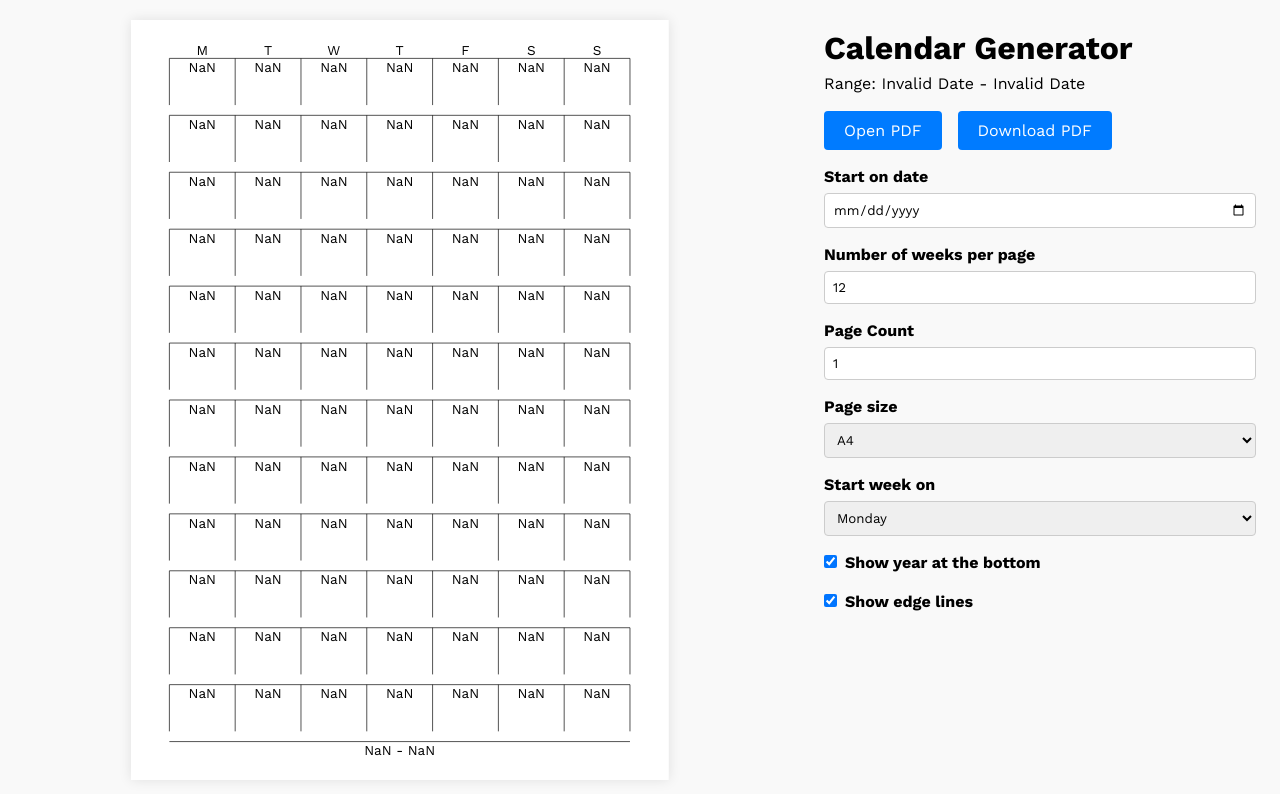
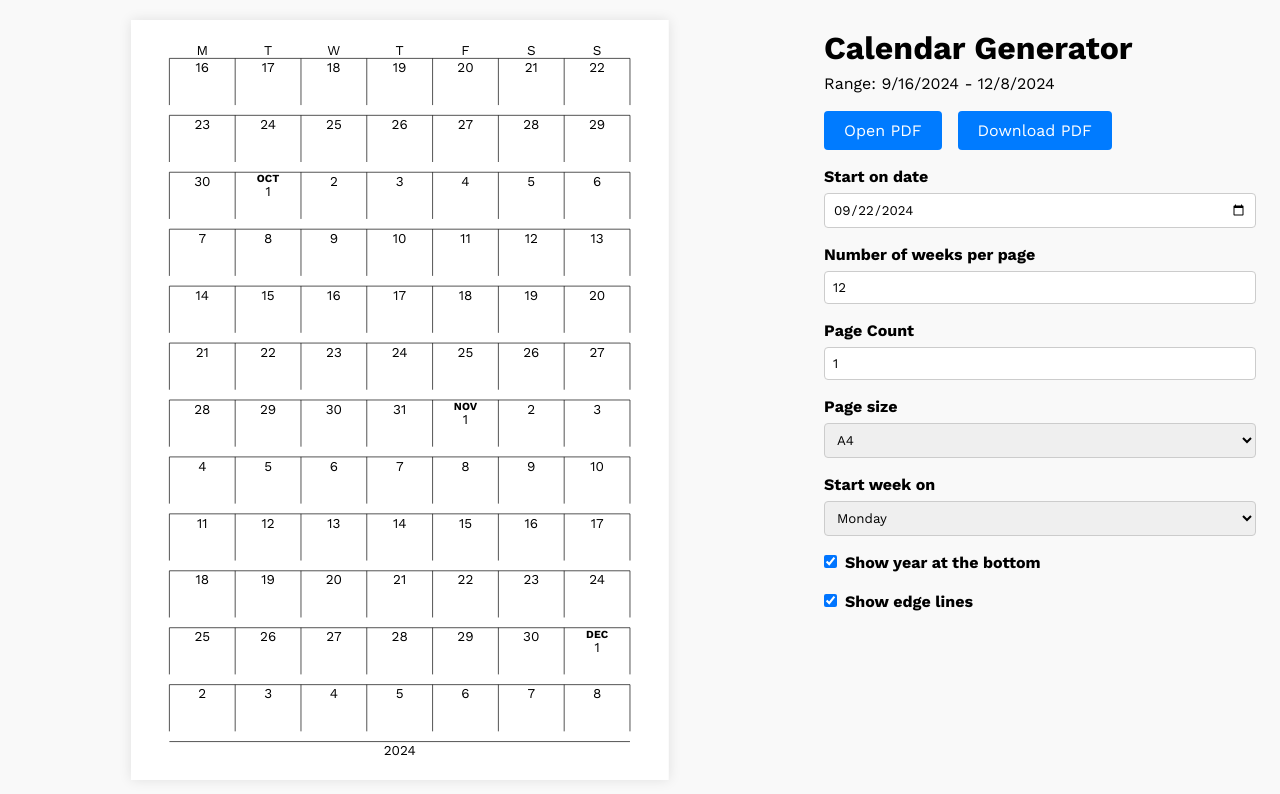
Before and after one commit to lukasondrejka/calendar-generator, a React (Vite) app: page / in a window 1280 px wide. Shown: the top 794 px of the page. Built offline with nearby package versions, Linux system fonts and the light colour scheme.

Commit message:
Set default date

```diff
--- a/src/AppStateContext.tsx
+++ b/src/AppStateContext.tsx
@@ -80,6 +80,7 @@ export const AppStateProvider: React.FC<{ children: ReactNode }> = ({ children }
   const [state, dispatch] = useReducer(stateReducer, {
     ...initialState,
     ...getItem('state'),
+    startOnDate: new Date().toISOString().split('T')[0],
   });
 
   return (
```
